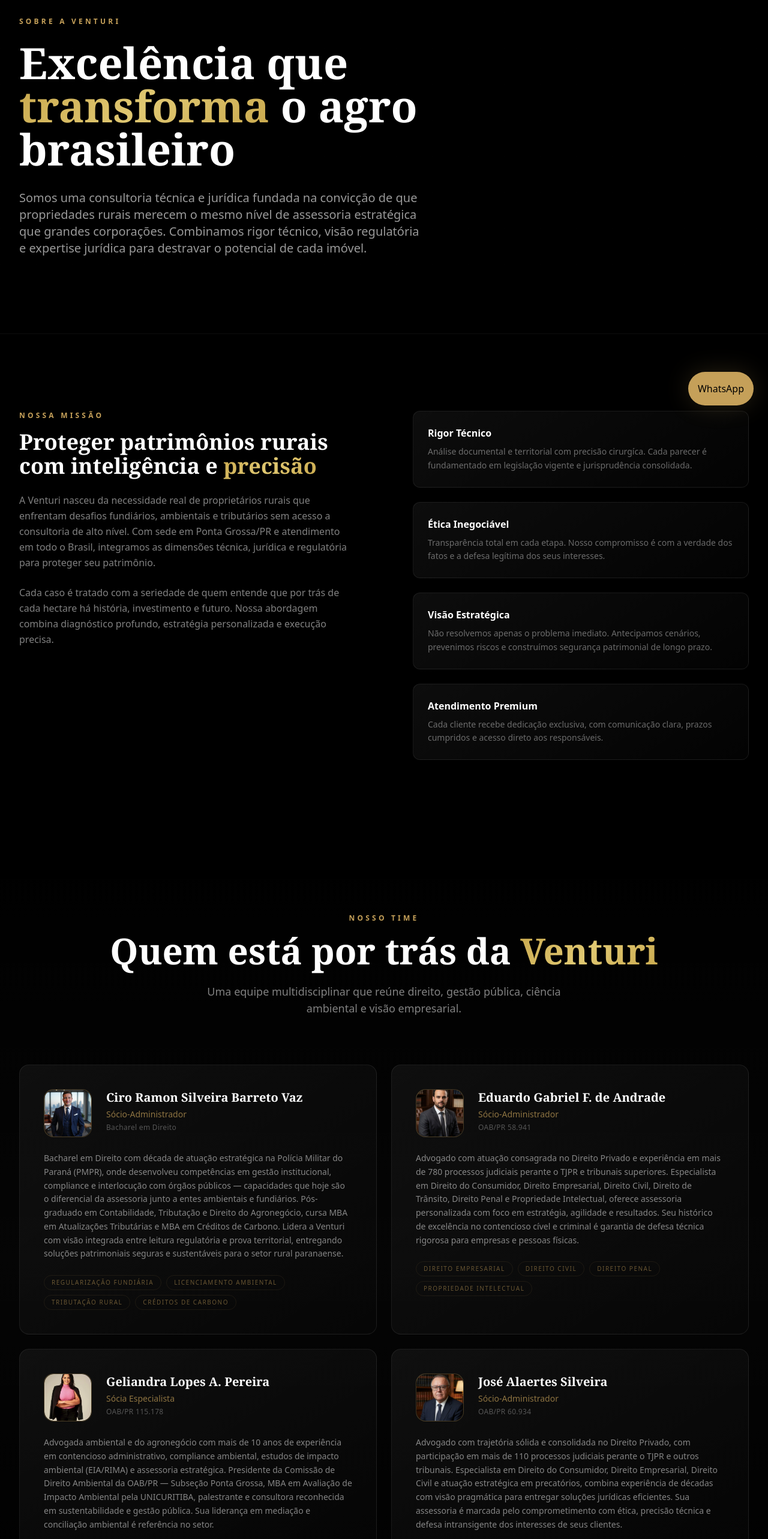
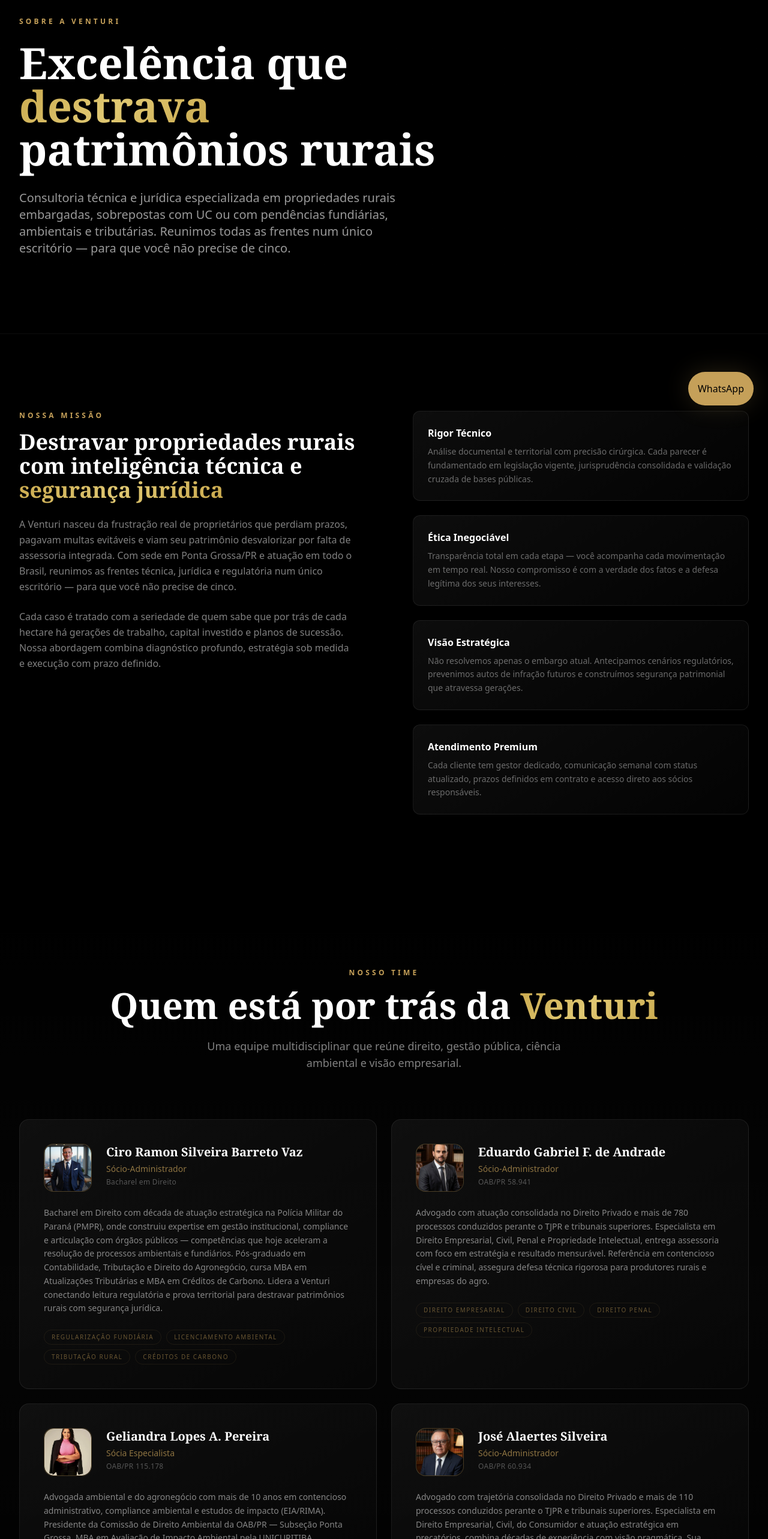
Before and after one commit to ciroramonvaz-stack/site-venturictj, a Next.js app: page /sobre in a window 1280 px wide. Shown: the part 100-2666 px from the top of the page at 60% size. Built offline with nearby package versions, Linux system fonts and the light colour scheme; a web font is replaced by a local one.

Commit message:
copy: improve sobre page texts, bios and differentials

```diff
--- a/src/app/sobre/page.tsx
+++ b/src/app/sobre/page.tsx
@@ -15,7 +15,7 @@ const team = [
     initials: 'CR',
     photo: '/ciro.jpg.jpeg',
     specialties: ['Regularização Fundiária', 'Licenciamento Ambiental', 'Tributação Rural', 'Créditos de Carbono'],
-    bio: 'Bacharel em Direito com década de atuação estratégica na Polícia Militar do Paraná (PMPR), onde desenvolveu competências em gestão institucional, compliance e interlocução com órgãos públicos — capacidades que hoje são o diferencial da assessoria junto a entes ambientais e fundiários. Pós-graduado em Contabilidade, Tributação e Direito do Agronegócio, cursa MBA em Atualizações Tributárias e MBA em Créditos de Carbono. Lidera a Venturi com visão integrada entre leitura regulatória e prova territorial, entregando soluções patrimoniais seguras e sustentáveis para o setor rural paranaense.',
+    bio: 'Bacharel em Direito com década de atuação estratégica na Polícia Militar do Paraná (PMPR), onde construiu expertise em gestão institucional, compliance e articulação com órgãos públicos — competências que hoje aceleram a resolução de processos ambientais e fundiários. Pós-graduado em Contabilidade, Tributação e Direito do Agronegócio, cursa MBA em Atualizações Tributárias e MBA em Créditos de Carbono. Lidera a Venturi conectando leitura regulatória e prova territorial para destravar patrimônios rurais com segurança jurídica.',
   },
   {
     name: 'Eduardo Gabriel F. de Andrade',
@@ -24,7 +24,7 @@ const team = [
     initials: 'EA',
     photo: '/eduardo.jpg.jpeg',
     specialties: ['Direito Empresarial', 'Direito Civil', 'Direito Penal', 'Propriedade Intelectual'],
-    bio: 'Advogado com atuação consagrada no Direito Privado e experiência em mais de 780 processos judiciais perante o TJPR e tribunais superiores. Especialista em Direito do Consumidor, Direito Empresarial, Direito Civil, Direito de Trânsito, Direito Penal e Propriedade Intelectual, oferece assessoria personalizada com foco em estratégia, agilidade e resultados. Seu histórico de excelência no contencioso cível e criminal é garantia de defesa técnica rigorosa para empresas e pessoas físicas.',
+    bio: 'Advogado com atuação consolidada no Direito Privado e mais de 780 processos conduzidos perante o TJPR e tribunais superiores. Especialista em Direito Empresarial, Civil, Penal e Propriedade Intelectual, entrega assessoria com foco em estratégia e resultado mensurável. Referência em contencioso cível e criminal, assegura defesa técnica rigorosa para produtores rurais e empresas do agro.',
   },
   {
     name: 'Geliandra Lopes A. Pereira',
@@ -33,7 +33,7 @@ const team = [
     initials: 'GA',
     photo: '/geliandra.jpg.jpeg',
     specialties: ['Direito Ambiental', 'Agronegócio', 'EIA/RIMA', 'Compliance Ambiental'],
-    bio: 'Advogada ambiental e do agronegócio com mais de 10 anos de experiência em contencioso administrativo, compliance ambiental, estudos de impacto ambiental (EIA/RIMA) e assessoria estratégica. Presidente da Comissão de Direito Ambiental da OAB/PR — Subseção Ponta Grossa, MBA em Avaliação de Impacto Ambiental pela UNICURITIBA, palestrante e consultora reconhecida em sustentabilidade e gestão pública. Sua liderança em mediação e conciliação ambiental é referência no setor.',
+    bio: 'Advogada ambiental e do agronegócio com mais de 10 anos em contencioso administrativo, compliance ambiental e estudos de impacto (EIA/RIMA). Presidente da Comissão de Direito Ambiental da OAB/PR — Subseção Ponta Grossa, MBA em Avaliação de Impacto Ambiental pela UNICURITIBA. Referência em mediação ambiental, transforma embargos e autuações em acordos viáveis para o produtor rural.',
   },
   {
     name: 'José Alaertes Silveira',
@@ -42,7 +42,7 @@ const team = [
     initials: 'JS',
     photo: '/jose.jpg.jpeg',
     specialties: ['Direito do Consumidor', 'Direito Empresarial', 'Direito Civil', 'Precatórios'],
-    bio: 'Advogado com trajetória sólida e consolidada no Direito Privado, com participação em mais de 110 processos judiciais perante o TJPR e outros tribunais. Especialista em Direito do Consumidor, Direito Empresarial, Direito Civil e atuação estratégica em precatórios, combina experiência de décadas com visão pragmática para entregar soluções jurídicas eficientes. Sua assessoria é marcada pelo comprometimento com ética, precisão técnica e defesa intransigente dos interesses de seus clientes.',
+    bio: 'Advogado com trajetória consolidada no Direito Privado e mais de 110 processos conduzidos perante o TJPR e tribunais superiores. Especialista em Direito Empresarial, Civil, do Consumidor e atuação estratégica em precatórios, combina décadas de experiência com visão pragmática. Sua assessoria é marcada pela ética, precisão técnica e defesa intransigente dos interesses patrimoniais de seus clientes.',
   },
 ];
 
@@ -62,12 +62,12 @@ export default function SobrePage() {
             <div className="max-w-3xl reveal">
               <div className="gold-kicker mb-6">Sobre a Venturi</div>
               <h1 className="font-serif text-5xl md:text-6xl lg:text-7xl font-bold leading-[0.95] mb-8">
-                Excelência que{' '}
-                <span className="gradient-text">transforma</span>{' '}
-                o agro brasileiro
+                Excel&ecirc;ncia que{' '}
+                <span className="gradient-text">destrava</span>{' '}
+                patrim&ocirc;nios rurais
               </h1>
               <p className="text-lg md:text-xl text-white/60 leading-relaxed max-w-2xl">
-                Somos uma consultoria técnica e jurídica fundada na convicção de que propriedades rurais merecem o mesmo nível de assessoria estratégica que grandes corporações. Combinamos rigor técnico, visão regulatória e expertise jurídica para destravar o potencial de cada imóvel.
+                Consultoria técnica e jurídica especializada em propriedades rurais embargadas, sobrepostas com UC ou com pendências fundiárias, ambientais e tributárias. Reunimos todas as frentes num único escritório — para que você não precise de cinco.
               </p>
             </div>
           </div>
@@ -80,22 +80,22 @@ export default function SobrePage() {
               <div className="reveal">
                 <div className="gold-kicker mb-4">Nossa Missão</div>
                 <h2 className="font-serif text-3xl md:text-4xl font-bold mb-6 leading-tight">
-                  Proteger patrimônios rurais com inteligência e <span className="gradient-text">precisão</span>
+                  Destravar propriedades rurais com inteligência técnica e <span className="gradient-text">segurança jurídica</span>
                 </h2>
                 <p className="text-white/50 leading-relaxed mb-6">
-                  A Venturi nasceu da necessidade real de proprietários rurais que enfrentam desafios fundiários, ambientais e tributários sem acesso a consultoria de alto nível. Com sede em Ponta Grossa/PR e atendimento em todo o Brasil, integramos as dimensões técnica, jurídica e regulatória para proteger seu patrimônio.
+                  A Venturi nasceu da frustração real de proprietários que perdiam prazos, pagavam multas evitáveis e viam seu patrimônio desvalorizar por falta de assessoria integrada. Com sede em Ponta Grossa/PR e atuação em todo o Brasil, reunimos as frentes técnica, jurídica e regulatória num único escritório — para que você não precise de cinco.
                 </p>
                 <p className="text-white/50 leading-relaxed">
-                  Cada caso é tratado com a seriedade de quem entende que por trás de cada hectare há história, investimento e futuro. Nossa abordagem combina diagnóstico profundo, estratégia personalizada e execução precisa.
+                  Cada caso é tratado com a seriedade de quem sabe que por trás de cada hectare há gerações de trabalho, capital investido e planos de sucessão. Nossa abordagem combina diagnóstico profundo, estratégia sob medida e execução com prazo definido.
                 </p>
               </div>
 
               <div className="reveal-left space-y-6">
                 {[
-                  { title: 'Rigor Técnico', desc: 'Análise documental e territorial com precisão cirurgíca. Cada parecer é fundamentado em legislação vigente e jurisprudência consolidada.' },
-                  { title: 'Ética Inegociável', desc: 'Transparência total em cada etapa. Nosso compromisso é com a verdade dos fatos e a defesa legítima dos seus interesses.' },
-                  { title: 'Visão Estratégica', desc: 'Não resolvemos apenas o problema imediato. Antecipamos cenários, prevenimos riscos e construímos segurança patrimonial de longo prazo.' },
-                  { title: 'Atendimento Premium', desc: 'Cada cliente recebe dedicação exclusiva, com comunicação clara, prazos cumpridos e acesso direto aos responsáveis.' },
+                  { title: 'Rigor Técnico', desc: 'Análise documental e territorial com precisão cirúrgica. Cada parecer é fundamentado em legislação vigente, jurisprudência consolidada e validação cruzada de bases públicas.' },
+                  { title: 'Ética Inegociável', desc: 'Transparência total em cada etapa — você acompanha cada movimentação em tempo real. Nosso compromisso é com a verdade dos fatos e a defesa legítima dos seus interesses.' },
+                  { title: 'Visão Estratégica', desc: 'Não resolvemos apenas o embargo atual. Antecipamos cenários regulatórios, prevenimos autos de infração futuros e construímos segurança patrimonial que atravessa gerações.' },
+                  { title: 'Atendimento Premium', desc: 'Cada cliente tem gestor dedicado, comunicação semanal com status atualizado, prazos definidos em contrato e acesso direto aos sócios responsáveis.' },
                 ].map((value, i) => (
                   <div key={i} className="premium-card rounded-xl p-6 group">
                     <h3 className="font-semibold text-base mb-2 group-hover:text-venturi-gold transition-colors duration-300">
```
